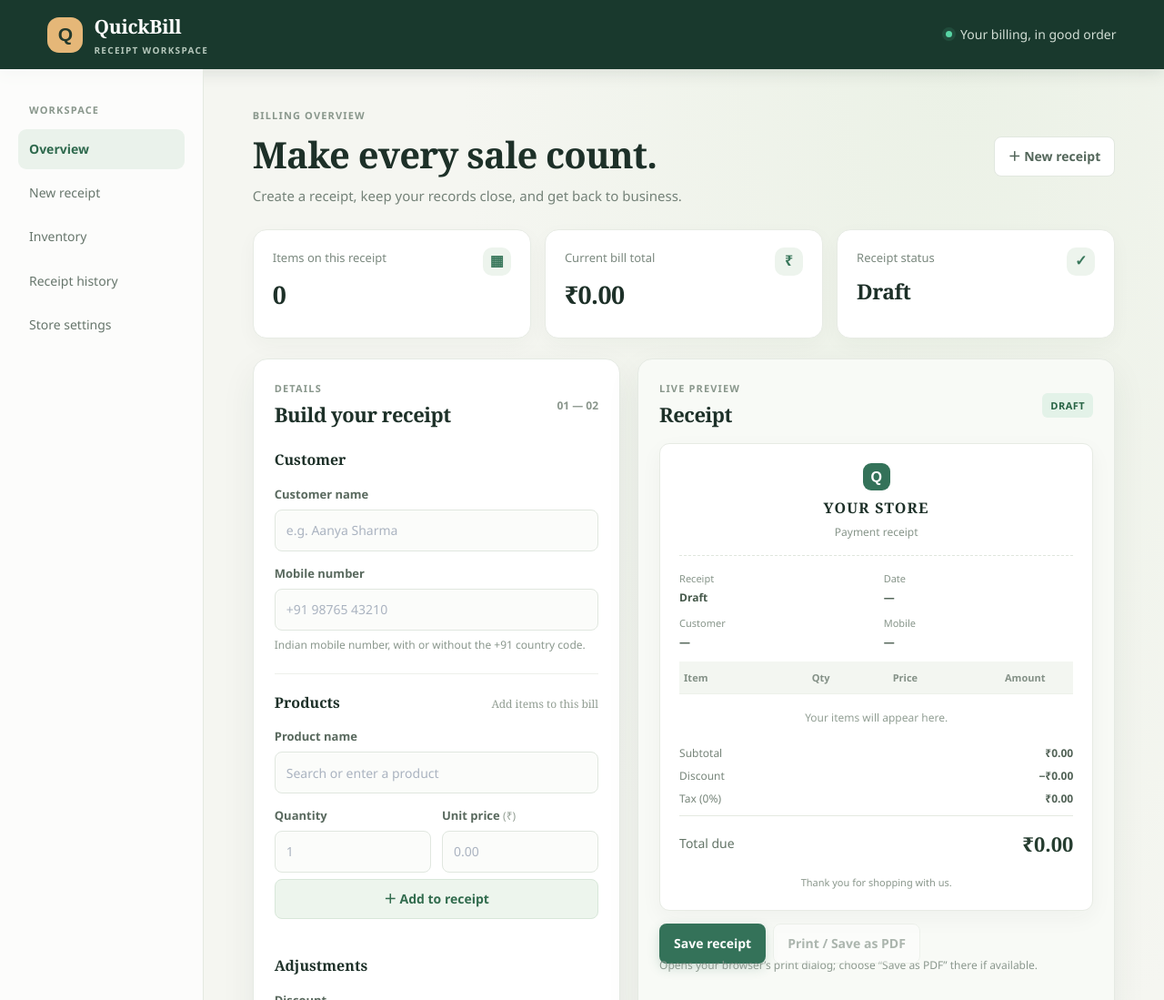
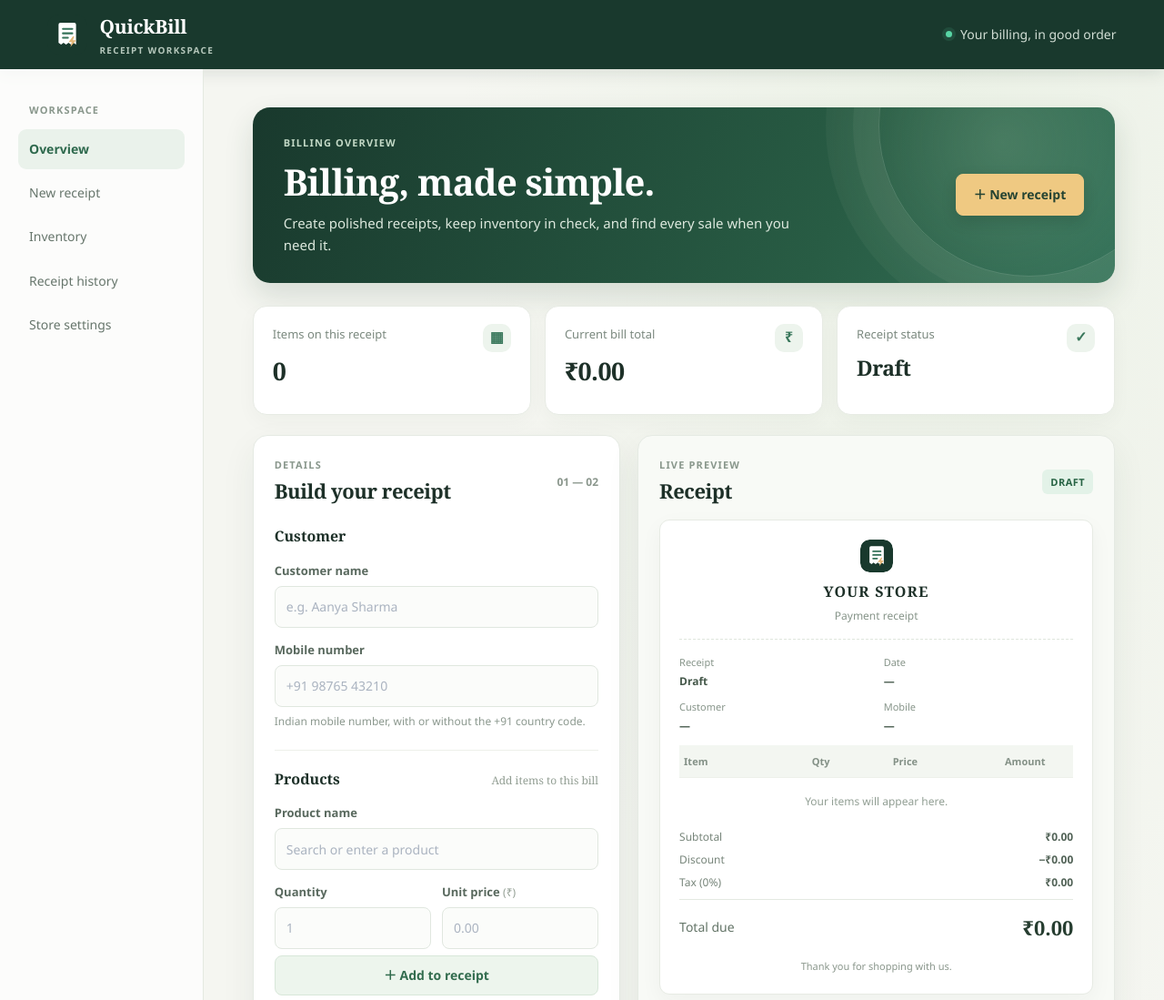
Before and after one commit to Rakshitha-132/Quick-Bill, a plain HTML site: page index.html in a window 1280 px wide. Shown: the top 1099 px of the page at 91% size. Drawn offline with Linux system fonts and the light colour scheme.

Commit message:
Add QuickBill logo and homepage design

```diff
--- a/index.html
+++ b/index.html
@@ -5,12 +5,13 @@
     <meta name="viewport" content="width=device-width, initial-scale=1.0">
     <meta name="theme-color" content="#101b2e">
     <title>QuickBill — Receipt workspace</title>
+    <link rel="icon" type="image/svg+xml" href="logo.svg">
     <link rel="stylesheet" href="style.css">
 </head>
 <body>
     <header class="topbar">
         <a class="brand" href="#dashboard" aria-label="QuickBill home">
-            <span class="logo" aria-hidden="true">Q</span>
+            <img class="logo" src="logo.svg" alt="" aria-hidden="true">
             <span><strong>QuickBill</strong><small>RECEIPT WORKSPACE</small></span>
         </a>
         <div class="topbar-note"><span class="online-dot"></span> Your billing, in good order</div>
@@ -30,8 +31,8 @@
             <section class="welcome" aria-labelledby="page-title">
                 <div>
                     <p class="eyebrow">BILLING OVERVIEW</p>
-                    <h1 id="page-title">Make every sale count.</h1>
-                    <p class="welcome-copy">Create a receipt, keep your records close, and get back to business.</p>
+                    <h1 id="page-title">Billing, made simple.</h1>
+                    <p class="welcome-copy">Create polished receipts, keep inventory in check, and find every sale when you need it.</p>
                 </div>
                 <button id="newReceipt" class="button button-quiet" type="button">＋ New receipt</button>
             </section>
@@ -109,7 +110,7 @@
                     </div>
                     <article class="receipt-paper" id="receiptPaper" aria-label="Receipt preview">
                         <div class="store-heading">
-                            <span class="store-mark" aria-hidden="true">Q</span>
+                            <img class="store-mark" src="logo.svg" alt="" aria-hidden="true">
                             <h2 id="displayStoreName">YOUR STORE</h2>
                             <p id="displayStoreAddress"></p>
                             <p id="displayStoreContact"></p>
--- a/style.css
+++ b/style.css
@@ -514,11 +514,79 @@ footer { padding: 21px 0 3px; color: #a0a9b7; text-align: center; font-size: 10p
     .history-filters input { font-size: 14px; }
     footer { font-size: 12px; }
 
+    .brand { gap: 13px; }
+    .logo {
+        display: block;
+        width: 44px;
+        height: 44px;
+        border-radius: 13px;
+        background: transparent;
+        object-fit: contain;
+    }
+
+    .store-mark {
+        display: block;
+        width: 36px;
+        height: 36px;
+        margin: 0 auto 9px;
+        border-radius: 10px;
+        background: transparent;
+        object-fit: contain;
+    }
+
+    .welcome {
+        position: relative;
+        isolation: isolate;
+        overflow: hidden;
+        min-height: 178px;
+        padding: 30px 34px;
+        border-radius: 19px;
+        background:
+            radial-gradient(circle at 87% 20%, rgba(180, 213, 177, .2), transparent 12rem),
+            linear-gradient(115deg, #19392d 0%, #285c44 67%, #347259 100%);
+        box-shadow: 0 14px 32px rgba(27, 62, 43, .14);
+    }
+
+    .welcome::after {
+        position: absolute;
+        z-index: -1;
+        top: -146px;
+        right: -72px;
+        width: 330px;
+        height: 330px;
+        border: 1px solid rgba(235, 244, 229, .17);
+        border-radius: 50%;
+        box-shadow: 0 0 0 28px rgba(235, 244, 229, .045), 0 0 0 58px rgba(235, 244, 229, .035);
+        content: "";
+    }
+
+    .welcome > div { position: relative; z-index: 1; }
+    .welcome .eyebrow { color: #c3d9c6; }
+    .welcome h1 { color: #fff; }
+    .welcome-copy { max-width: 590px; color: #dce8dd; }
+    .welcome > .button {
+        position: relative;
+        z-index: 1;
+        min-height: 46px;
+        padding: 0 19px;
+        border-color: #efc982;
+        background: #efc982;
+        color: #244332;
+        box-shadow: 0 6px 15px rgba(15, 41, 28, .18);
+    }
+
+    .welcome > .button:hover:not(:disabled) {
+        border-color: #f5d89e;
+        background: #f5d89e;
+    }
+
     @media (max-width: 560px) {
         .topbar-note { font-size: 0; }
         .brand strong { font-size: 19px; }
         .welcome h1 { font-size: 28px; }
         .welcome-copy { font-size: 13px; }
+        .welcome { min-height: 0; padding: 22px 19px; border-radius: 15px; }
+        .welcome::after { right: -190px; }
         .stat-card { min-height: 104px; }
         .stat-card p { font-size: 11px; }
         .stat-card strong { font-size: 21px; }
```
Also changed, not shown: logo.svg (added).
